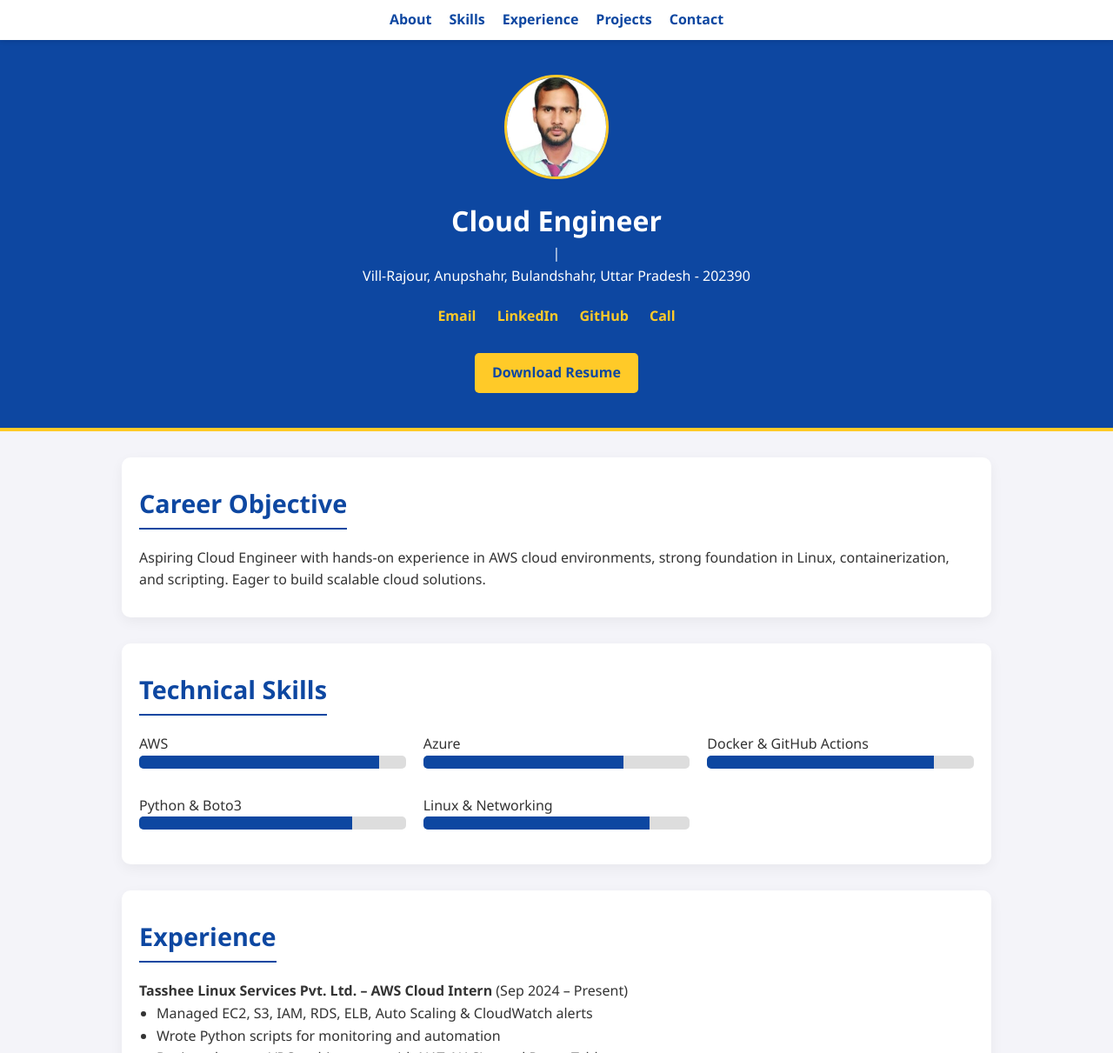
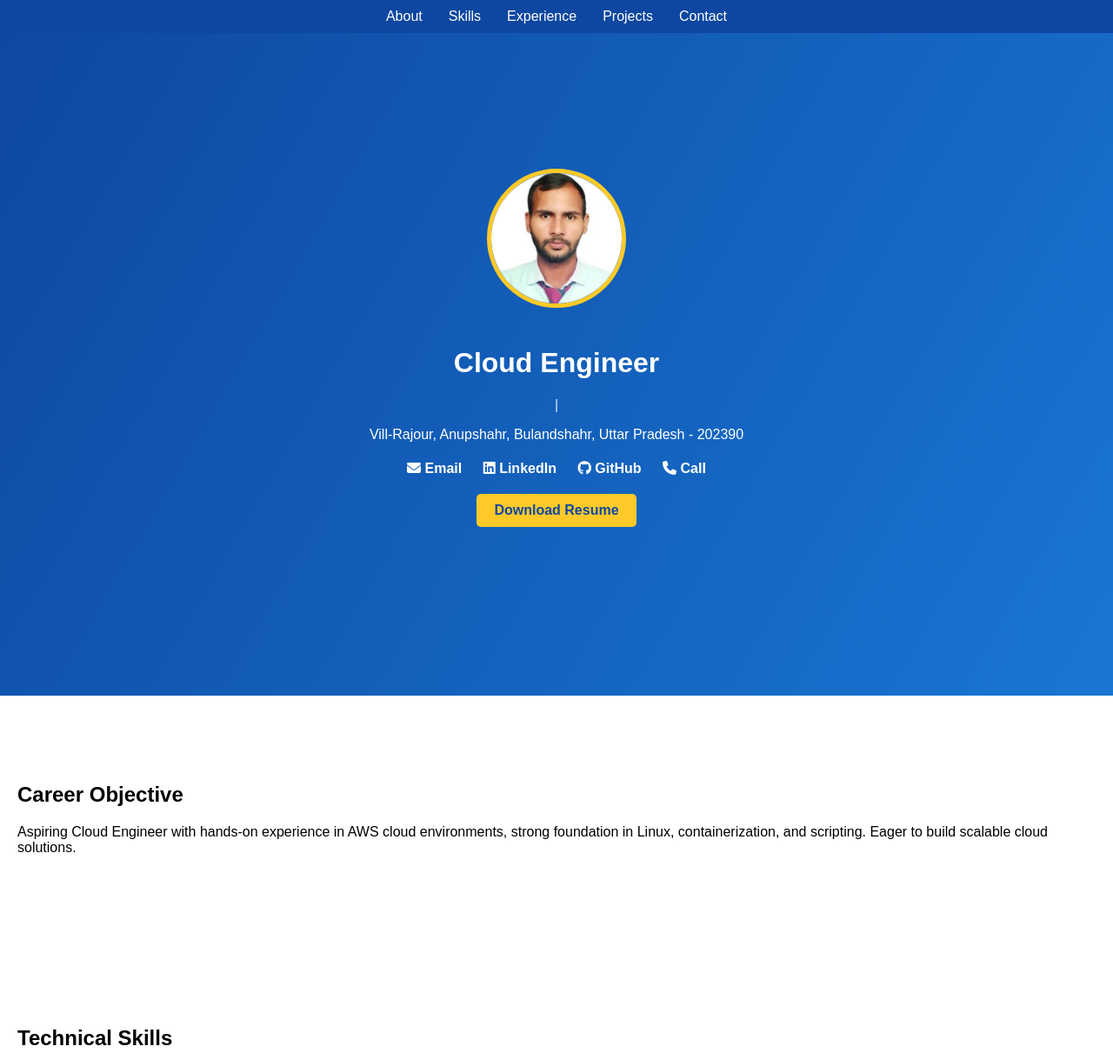
Before and after one commit to learnercloud9/My-portfolio-repo, a plain HTML site: page index.html in a window 1280 px wide. Shown: the top 1211 px of the page at 87% size. Drawn offline with nearby package versions, Linux system fonts and the light colour scheme.

Commit message:
Final changes

```diff
--- a/index.html
+++ b/index.html
@@ -8,15 +8,18 @@
   <!-- CSS -->
   <link rel="stylesheet" href="style.css" />
 
-  <!-- AOS library for scroll animations -->
+  <!-- AOS library -->
   <link href="https://cdnjs.cloudflare.com/ajax/libs/aos/2.3.4/aos.css" rel="stylesheet">
 
-  <!-- Typed.js library for typing effect -->
+  <!-- Typed.js -->
   <script src="https://cdn.jsdelivr.net/npm/typed.js@2.0.16"></script>
+
+  <!-- Font Awesome for icons -->
+  <link rel="stylesheet" href="https://cdnjs.cloudflare.com/ajax/libs/font-awesome/6.4.0/css/all.min.css"/>
 </head>
 <body>
 
-  <!-- Sticky Navbar -->
+  <!-- Navbar -->
   <nav class="navbar">
     <a href="#about">About</a>
     <a href="#skills">Skills</a>
@@ -25,23 +28,23 @@
     <a href="#contact">Contact</a>
   </nav>
 
-  <!-- Header -->
-  <header>
+  <!-- Hero Section -->
+  <header class="hero">
     <div class="container">
       <img src="profile.jpg" alt="Mukul Kumar Sharma" class="profile-pic"/>
       <h1 id="typed"></h1>
       <p class="location">Vill-Rajour, Anupshahr, Bulandshahr, Uttar Pradesh - 202390</p>
       <div class="contact-links">
-        <a href="mailto:mukulkumarsharma8@gmail.com">Email</a>
-        <a href="https://linkedin.com/in/mukul-sharma-693810217" target="_blank">LinkedIn</a>
-        <a href="https://github.com/learnercloud9" target="_blank">GitHub</a>
-        <a href="tel:+919536490912">Call</a>
+        <a href="mailto:mukulkumarsharma8@gmail.com"><i class="fas fa-envelope"></i> Email</a>
+        <a href="https://linkedin.com/in/mukul-sharma-693810217" target="_blank"><i class="fab fa-linkedin"></i> LinkedIn</a>
+        <a href="https://github.com/learnercloud9" target="_blank"><i class="fab fa-github"></i> GitHub</a>
+        <a href="tel:+919536490912"><i class="fas fa-phone"></i> Call</a>
       </div>
-      <a href="resume.pdf" class="btn" download>Download Resume</a>
+      <a href="resume.pdf" class="btn">Download Resume</a>
     </div>
   </header>
 
-  <!-- About Section -->
+  <!-- About -->
   <section class="about" id="about" data-aos="fade-up">
     <div class="container">
       <h2>Career Objective</h2>
@@ -51,68 +54,41 @@
     </div>
   </section>
 
-  <!-- Skills Section -->
+  <!-- Skills -->
   <section class="skills" id="skills" data-aos="fade-up">
     <div class="container">
       <h2>Technical Skills</h2>
-      <div class="grid">
-        <div class="skill">
-          <p>AWS</p>
-          <div class="bar"><div class="progress" data-width="90%"></div></div>
-        </div>
-        <div class="skill">
-          <p>Azure</p>
-          <div class="bar"><div class="progress" data-width="75%"></div></div>
-        </div>
-        <div class="skill">
-          <p>Docker & GitHub Actions</p>
-          <div class="bar"><div class="progress" data-width="85%"></div></div>
-        </div>
-        <div class="skill">
-          <p>Python & Boto3</p>
-          <div class="bar"><div class="progress" data-width="80%"></div></div>
-        </div>
-        <div class="skill">
-          <p>Linux & Networking</p>
-          <div class="bar"><div class="progress" data-width="85%"></div></div>
+      <div class="skills-grid">
+        <div class="skill-circle" data-skill="AWS" data-percent="90">AWS</div>
+        <div class="skill-circle" data-skill="Azure" data-percent="75">Azure</div>
+        <div class="skill-circle" data-skill="Docker" data-percent="85">Docker</div>
+        <div class="skill-circle" data-skill="Python" data-percent="80">Python</div>
+        <div class="skill-circle" data-skill="Networking" data-percent="85">Networking</div>
+      </div>
+    </div>
+  </section>
+
+  <!-- Experience -->
+  <section class="experience" id="experience" data-aos="fade-up">
+    <div class="container">
+      <h2>Experience</h2>
+      <div class="timeline">
+        <div class="timeline-item">
+          <h3>AWS Cloud Intern</h3>
+          <span>Sep 2024 – Present | Tasshee Linux Services Pvt. Ltd.</span>
+          <p>Managed EC2, S3, IAM, RDS, ELB, Auto Scaling & CloudWatch alerts. Wrote Python scripts for monitoring and automation. Designed secure VPC architectures with NAT, NACLs, and Route Tables.</p>
         </div>
       </div>
     </div>
   </section>
 
-  <!-- Experience Section -->
-  <section class="experience" id="experience" data-aos="fade-up">
-    <div class="container">
-      <h2>Experience</h2>
-      <p><strong>Tasshee Linux Services Pvt. Ltd. – AWS Cloud Intern</strong> (Sep 2024 – Present)</p>
-      <ul>
-        <li>Managed EC2, S3, IAM, RDS, ELB, Auto Scaling & CloudWatch alerts</li>
-        <li>Wrote Python scripts for monitoring and automation</li>
-        <li>Designed secure VPC architectures with NAT, NACLs, and Route Tables</li>
-      </ul>
-    </div>
-  </section>
-
-  <!-- Education Section -->
-  <section class="education" id="education" data-aos="fade-up">
-    <div class="container">
-      <h2>Education</h2>
-      <ul>
-        <li><strong>Jaypee University</strong> – B.Tech CSE, CGPA: 7.1 (2021–2025)</li>
-        <li><strong>CCS University</strong> – BSc PCM, 47.75% (2016–2019)</li>
-        <li><strong>U.P. Board</strong> – 12th: 69% (2016)</li>
-        <li><strong>U.P. Board</strong> – 10th: 78% (2014)</li>
-      </ul>
-    </div>
-  </section>
-
-  <!-- Projects Section -->
+  <!-- Projects -->
   <section class="projects" id="projects" data-aos="fade-up">
     <div class="container">
       <h2>Projects</h2>
       <div class="project-card">
         <h3>CI/CD Pipeline on AWS</h3>
-        <p>Automated deployments using AWS and GitHub Actions.</p>
+        <p>Automated deployments using GitHub Actions & AWS CodeDeploy.</p>
         <a href="https://github.com/learnercloud9" target="_blank">View Code</a>
       </div>
       <div class="project-card">
@@ -123,7 +99,7 @@
     </div>
   </section>
 
-  <!-- Contact Section -->
+  <!-- Contact -->
   <section class="contact" id="contact" data-aos="fade-up">
     <div class="container">
       <h2>Contact</h2>
@@ -135,16 +111,24 @@
   </section>
 
   <footer>
-    <p>© 2025 Mukul Kumar Sharma</p>
+    <div class="footer-container">
+      <div>© 2025 Mukul Kumar Sharma</div>
+      <div class="footer-links">
+        <a href="#about">About</a>
+        <a href="#skills">Skills</a>
+        <a href="#experience">Experience</a>
+        <a href="#projects">Projects</a>
+        <a href="#contact">Contact</a>
+      </div>
+    </div>
   </footer>
 
-  <!-- JS Libraries -->
+  <!-- JS -->
   <script src="https://cdnjs.cloudflare.com/ajax/libs/aos/2.3.4/aos.js"></script>
   <script>
     AOS.init({ duration: 1000, once: true });
   </script>
 
-  <!-- Typing Effect -->
   <script>
     var typed = new Typed('#typed', {
       strings: ["Mukul Kumar Sharma", "Cloud Engineer", "AWS Enthusiast"],
@@ -152,29 +136,23 @@
       backSpeed: 50,
       loop: true
     });
-  </script>
 
-  <!-- Smooth Scroll -->
-  <script>
+    // Smooth Scroll
     document.querySelectorAll('.navbar a').forEach(anchor => {
       anchor.addEventListener('click', function(e) {
         e.preventDefault();
-        document.querySelector(this.getAttribute('href')).scrollIntoView({
-          behavior: 'smooth'
-        });
+        document.querySelector(this.getAttribute('href')).scrollIntoView({ behavior: 'smooth' });
       });
     });
-  </script>
 
-  <!-- Skills Progress Animation -->
-  <script>
+    // Skills Circular Charts
+    const circles = document.querySelectorAll('.skill-circle');
     window.addEventListener('scroll', () => {
-      const skills = document.querySelectorAll('.progress');
-      skills.forEach(skill => {
-        const skillTop = skill.getBoundingClientRect().top;
+      circles.forEach(circle => {
+        const top = circle.getBoundingClientRect().top;
         const windowHeight = window.innerHeight;
-        if(skillTop < windowHeight - 50) {
-          skill.style.width = skill.getAttribute('data-width');
+        if (top < windowHeight - 50) {
+          circle.style.background = `conic-gradient(#0d47a1 ${circle.dataset.percent}%, #eee 0%)`;
         }
       });
     });
--- a/style.css
+++ b/style.css
@@ -1,217 +1,39 @@
-/* General Reset */
-* {
-  margin: 0;
-  padding: 0;
-  box-sizing: border-box;
-  font-family: 'Segoe UI', Tahoma, Geneva, Verdana, sans-serif;
+body, html {
+  margin:0; padding:0;
+  font-family: 'Poppins', sans-serif;
+  scroll-behavior: smooth;
+  scroll-snap-type: y mandatory;
 }
 
-body {
-  background-color: #f4f4f9;
-  color: #333;
-  line-height: 1.6;
+.navbar {
+  position: fixed; top:0; width:100%;
+  background:#0d47a1; color:white; display:flex; justify-content:center; padding:10px 0; z-index:1000;
 }
+.navbar a { color:white; margin:0 15px; text-decoration:none; }
+.navbar a:hover { color:#ffca28; }
 
-/* Navbar */
-.navbar {
-  position: sticky;
-  top: 0;
-  background-color: #ffffff;
-  box-shadow: 0 2px 5px rgba(0,0,0,0.1);
-  display: flex;
-  justify-content: center;
-  gap: 20px;
-  padding: 10px 0;
-  z-index: 100;
-}
+.hero { min-height:100vh; display:flex; flex-direction:column; justify-content:center; align-items:center; background: linear-gradient(120deg, #0d47a1, #1976d2); color:white; text-align:center; scroll-snap-align:start; }
+.profile-pic { width:150px; border-radius:50%; border:5px solid #ffca28; margin-bottom:20px; }
 
-.navbar a {
-  text-decoration: none;
-  color: #0d47a1;
-  font-weight: 600;
-}
+.contact-links a { margin:5px 10px; display:inline-block; color:white; text-decoration:none; font-weight:bold; }
+.contact-links a:hover { color:#ffca28; }
 
-.navbar a:hover {
-  color: #ffca28;
-}
+.btn { display:inline-block; padding:10px 20px; margin-top:15px; background:#ffca28; color:#0d47a1; border-radius:5px; text-decoration:none; font-weight:bold; }
+.btn:hover { background:#0d47a1; color:#ffca28; }
 
-/* Header */
-header {
-  background-color: #0d47a1;
-  color: white;
-  text-align: center;
-  padding: 40px 20px;
-  border-bottom: 4px solid #ffca28;
-}
+section { padding:80px 20px; scroll-snap-align:start; }
+.skills-grid { display:flex; flex-wrap:wrap; justify-content:center; gap:30px; }
+.skill-circle { width:120px; height:120px; border-radius:50%; background:#eee; display:flex; align-items:center; justify-content:center; font-weight:bold; font-size:16px; transition: 1s; }
 
-.profile-pic {
-  width: 120px;
-  height: 120px;
-  border-radius: 50%;
-  margin-bottom: 15px;
-  border: 3px solid #ffca28;
-}
+.timeline { border-left:3px solid #0d47a1; padding-left:20px; margin-top:20px; }
+.timeline-item { margin:20px 0; position:relative; }
+.timeline-item h3 { margin:0; color:#0d47a1; }
+.timeline-item span { font-size:14px; color:#555; }
+.timeline-item p { margin:5px 0 0 0; }
 
-header h1, header p, header .location {
-  color: white;
-}
+.project-card { border:1px solid #0d47a1; padding:20px; border-radius:8px; margin:15px 0; transition:0.3s; }
+.project-card:hover { transform:scale(1.05); box-shadow:0 5px 15px rgba(0,0,0,0.3); }
 
-header .contact-links {
-  margin: 15px 0;
-}
-
-header .contact-links a {
-  display: inline-block;
-  margin: 5px 10px;
-  color: #ffca28;
-  font-weight: bold;
-  text-decoration: none;
-  position: relative;
-}
-
-header .contact-links a::after {
-  content: '';
-  position: absolute;
-  width: 0%;
-  height: 2px;
-  bottom: -2px;
-  left: 0;
-  background-color: #ffca28;
-  transition: width 0.3s;
-}
-
-header .contact-links a:hover {
-  color: #ffffff;
-}
-
-header .contact-links a:hover::after {
-  width: 100%;
-}
-
-.btn {
-  display: inline-block;
-  padding: 10px 20px;
-  background-color: #ffca28;
-  color: #0d47a1;
-  border-radius: 5px;
-  text-decoration: none;
-  font-weight: bold;
-  margin-top: 10px;
-  transition: background 0.3s, color 0.3s;
-}
-
-.btn:hover {
-  background-color: #0d47a1;
-  color: #ffca28;
-}
-
-/* Sections */
-section {
-  padding: 40px 0;
-  background-color: #ffffff;
-  border-radius: 10px;
-  padding: 30px 20px;
-  margin: 30px auto;
-  max-width: 1000px;
-  box-shadow: 0 5px 15px rgba(0,0,0,0.05);
-}
-
-section h2 {
-  color: #0d47a1;
-  font-size: 1.8rem;
-  margin-bottom: 20px;
-  border-bottom: 2px solid #0d47a1;
-  display: inline-block;
-  padding-bottom: 5px;
-}
-
-/* Skills */
-.skills .grid {
-  display: grid;
-  grid-template-columns: repeat(auto-fit, minmax(250px, 1fr));
-  gap: 20px;
-}
-
-.bar {
-  background-color: #ddd;
-  border-radius: 5px;
-  overflow: hidden;
-  height: 15px;
-  margin-bottom: 10px;
-}
-
-.progress {
-  background-color: #0d47a1;
-  height: 100%;
-  width: 0;
-  transition: width 1s;
-}
-
-/* Experience / Education */
-.experience ul, .education ul {
-  list-style-type: disc;
-  padding-left: 20px;
-}
-
-/* Projects */
-.project-card {
-  background: #e3f2fd;
-  padding: 20px;
-  border-radius: 8px;
-  margin-bottom: 15px;
-  transition: transform 0.3s, box-shadow 0.3s;
-}
-
-.project-card:hover {
-  transform: translateY(-5px);
-  box-shadow: 0 8px 20px rgba(0,0,0,0.1);
-}
-
-.project-card a {
-  text-decoration: none;
-  color: #0d47a1;
-  font-weight: bold;
-}
-
-/* Contact Links */
-.contact a {
-  text-decoration: none;
-  color: #0d47a1;
-  position: relative;
-}
-
-.contact a::after {
-  content: '';
-  position: absolute;
-  width: 0%;
-  height: 2px;
-  bottom: -2px;
-  left: 0;
-  background-color: #0d47a1;
-  transition: width 0.3s;
-}
-
-.contact a:hover::after {
-  width: 100%;
-}
-
-/* Footer */
-footer {
-  text-align: center;
-  padding: 20px 0;
-  background-color: #0d47a1;
-  color: white;
-  font-size: 0.9rem;
-}
-
-/* Responsive */
-@media (max-width: 768px) {
-  .skills .grid {
-    grid-template-columns: 1fr;
-  }
-
-  header .contact-links a {
-    display: block;
-    margin: 5px 0;
-  }
-}
+footer { background:#0d47a1; color:white; padding:20px; display:flex; justify-content:space-between; flex-wrap:wrap; }
+.footer-links a { color:white; margin-left:15px; text-decoration:none; }
+.footer-links a:hover { color:#ffca28; }
```
Also changed, not shown: script.js (added, +41 -0 lines).
